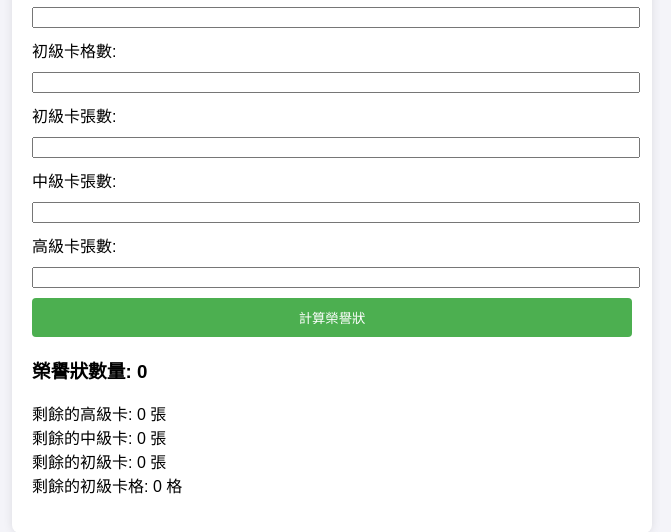
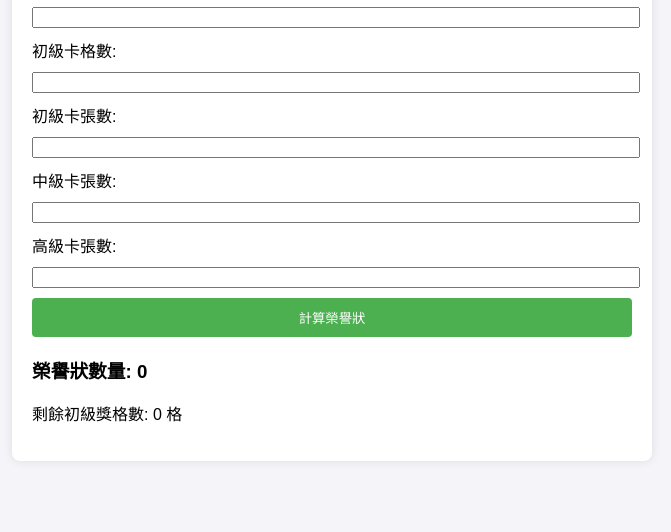
Before and after one commit to ninf-hub/nutnpsaward, a plain HTML site: page reward_calculator.html in a window 1280 px wide. Both pictures are taken after a click on the button "計算榮譽狀". Shown: the part 150-682 px from the top of the page, without its empty margins (308-979 px from the left). Drawn offline with Linux system fonts and the light colour scheme.

Commit message:
Update reward_calculator.html

```diff
--- a/reward_calculator.html
+++ b/reward_calculator.html
@@ -76,21 +76,17 @@
             primaryAwards = primaryAwards % 5;  // 剩餘的初級卡格數
 
             intermediateCard += Math.floor(primaryCard / 5);  // 5張初級卡 = 1張中級卡
-            primaryCard = primaryCard % 5;  // 剩餘的初級卡數
+            primaryAwards += (primaryCard % 5) * 5;  // 把剩餘初級卡轉回初級卡格數
 
             highCard += Math.floor(intermediateCard / 5);  // 5張中級卡 = 1張高級卡
-            intermediateCard = intermediateCard % 5;  // 剩餘的中級卡數
+            primaryAwards += (intermediateCard % 5) * 25;  // 把剩餘中級卡轉回初級卡格數
 
             var certificates = Math.floor(highCard / 5);  // 5張高級卡 = 1張榮譽狀
-            highCard = highCard % 5;  // 剩餘的高級卡數
+            primaryAwards += (highCard % 5) * 125;  // 把剩餘高級卡轉回初級卡格數
 
             // 顯示結果
             document.getElementById('result').innerText = "榮譽狀數量: " + certificates;
-            document.getElementById('remaining').innerText =
-                "剩餘的高級卡: " + highCard + " 張\n" +
-                "剩餘的中級卡: " + intermediateCard + " 張\n" +
-                "剩餘的初級卡: " + primaryCard + " 張\n" +
-                "剩餘的初級卡格: " + primaryAwards + " 格";
+            document.getElementById('remaining').innerText = "剩餘初級獎格數: " + primaryAwards + " 格";
         }
     </script>
 
```
